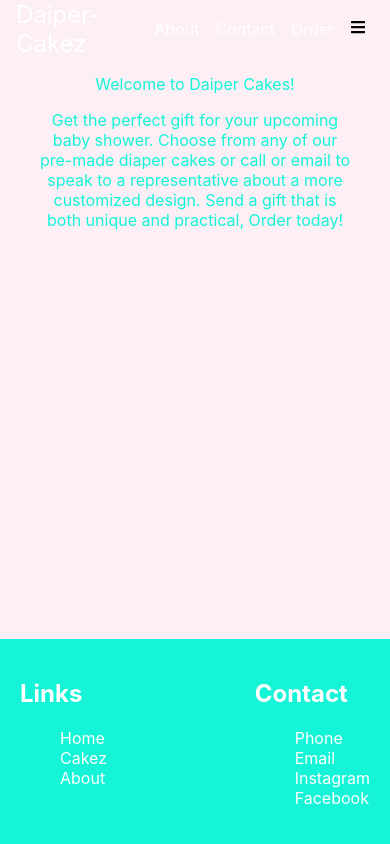
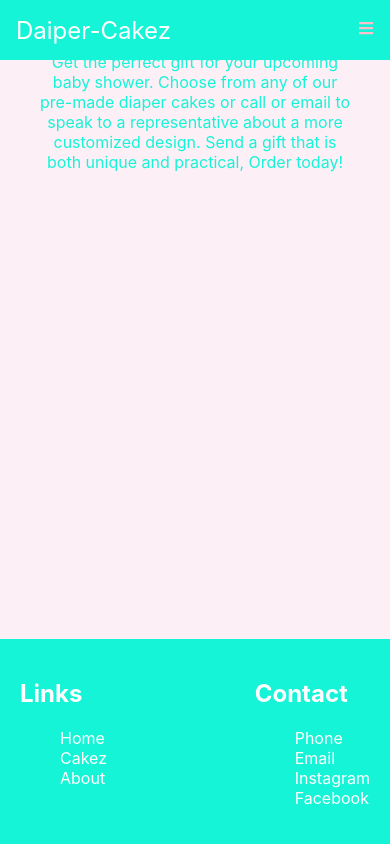
Before and after one commit to Kelel1/daiperCakes, a Next.js app: page / in a window 390 px wide. Built offline with nearby package versions, Linux system fonts and the light colour scheme.

Commit message:
add media queries for navbar links

```diff
--- a/components/Navbar.js
+++ b/components/Navbar.js
@@ -3,12 +3,11 @@ import React, { useState } from 'react';
 
 const Navbar = () => {
   const [click, setClick] = useState(false);
+  const handleClick = () => setClick(!click);
 
-  const handleClick = () => setClick(!click);
 
   return (
     <header className="navbar">
-
       <nav className="nav_navigation">
         <div></div>
         <div className="nav_logo"><a href="/">Daiper-Cakez</a></div>
@@ -18,16 +17,14 @@ const Navbar = () => {
             <li><a href="/">About</a></li>
             <li><a href="/">Contact</a></li>
             <li><a href="/">Order</a></li>
-          <li><div className="Test" onClick={handleClick}>
+          </ul>
+        </div>
+        <div className="burger" onClick={handleClick}>
                 {click ? <FaTimes /> : <FaBars />}
-        </div></li>
-        </ul>
-
         </div>
       </nav>
-    <style jsx>{`q
+      <style jsx>{`
         .navbar {
-        box-shadow: 0px 2px 5px 10px rgba(0, 0, 0, 0.2)
           position: fixed;
           top: 0;
           left: 0;
@@ -67,6 +64,21 @@ const Navbar = () => {
         .space {
           flex: 1;
         }
+        .burger {
+          color: pink;
+        }
+
+        @media (max-width: 768px) {
+          .nav_items {
+            display: none;
+          }
+        }
+
+        @media (min-width: 768px) {
+          .burger {
+            display: none;
+          }
+        }
 
       `}</style>
 
```
Lines whose indentation alone changed are shown as unchanged.
